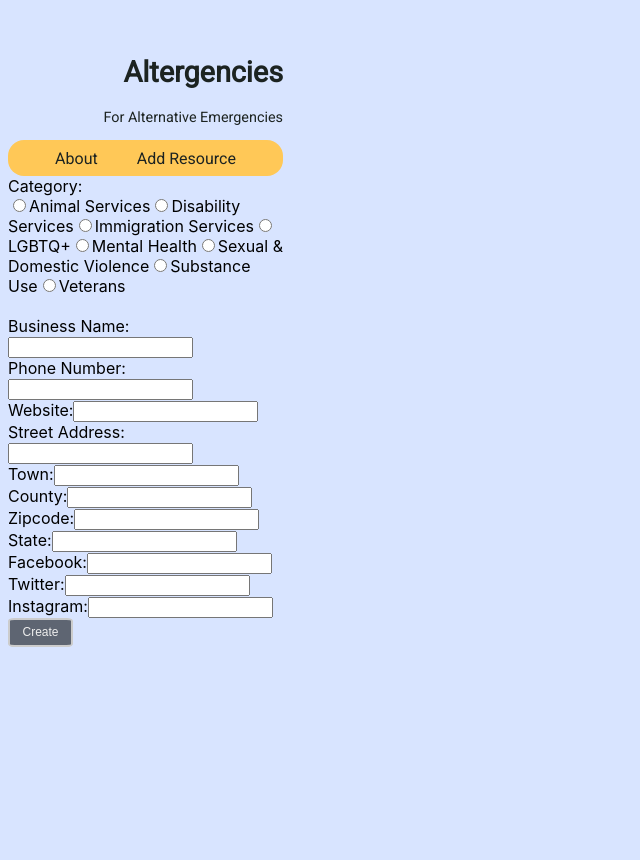
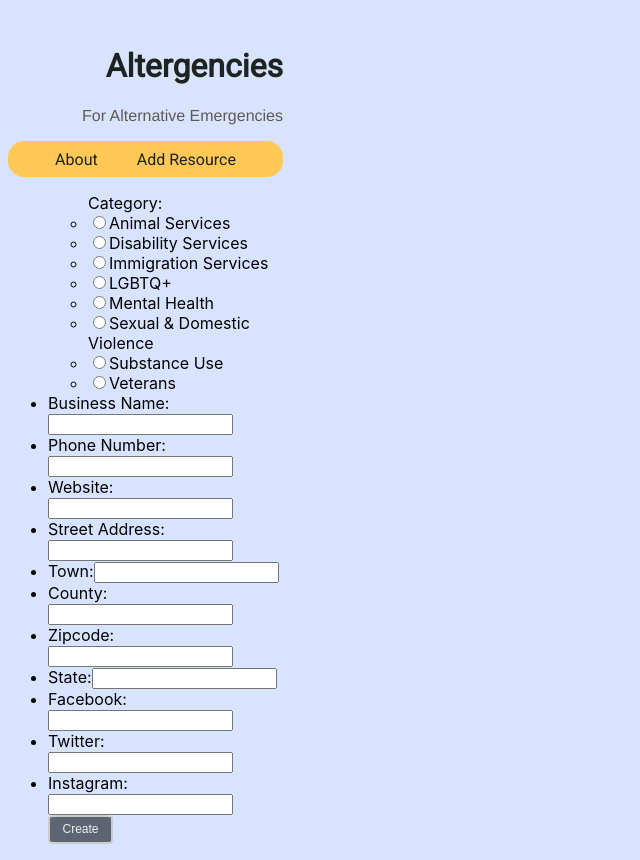
Before and after one commit to breakfastatiffs/nh-resource-client, a React (Create React App) app: page /add in a window 1280 px wide. Shown: the whole page, without its empty margins (0-640 px from the left). Before the commit the page ends 800 px from the top, so only its background shows below. Built offline with nearby package versions, Linux system fonts and the light colour scheme; a web font is replaced by a local one.

Commit message:
need to finish flexboxing form, need add/edit/delete

```diff
--- a/src/components/App/App.css
+++ b/src/components/App/App.css
@@ -11,10 +11,6 @@ body {
     max-width: 275px;
     padding-left: 8px;
     background:#D8E4FF;
-}
-
-h1{
-
 }
 
 p, a {
--- a/src/components/Header/Header.css
+++ b/src/components/Header/Header.css
@@ -1,7 +1,12 @@
 .Header {
-  padding-top: 35px;
-    text-align: right;
-    font-size: .9em;
+  padding-top: 25px;
+  text-align: right;
+  font-size: 1em;
+}
+
+.Header p{
+  color: #5f5956;
+  font-family: helvetica;
 }
 
 #navLI {
--- a/src/components/Resource/Resource.css
+++ b/src/components/Resource/Resource.css
@@ -1,5 +1,6 @@
 .ResourceTitle {
-
+  font-size: 1.1em;
+  font-weight: 600;
 }
 
 .ResourceItem {
--- a/src/routes/AddResource/AddResource.js
+++ b/src/routes/AddResource/AddResource.js
@@ -63,125 +63,155 @@ export default class AddResource extends React.Component {
         id="add-new"
         onSubmit={this.handleSubmit}
       >
+        <ul className='flex-outer'>
+          <ul className='flex-inner'>
             <div className='category-options'>
               <label htmlFor="category">Category:</label>
-          <br />
+              <li>
                 <Input
                   name='category'
                   type='radio'
                 >
                 </Input>
                 <label htmlFor="category-type">Animal Services</label>
+              </li>
+              <li>
                 <Input
                   name='category'
                   type='radio'
                 >
                 </Input>
                 <label htmlFor="category-type">Disability Services</label>
+              </li>
+              <li>
                 <Input
                   name='category'
                   type='radio'
                 >
                 </Input>
                 <label htmlFor="category-type">Immigration Services</label>
+              </li>
+              <li>
                 <Input
                   name='category'
                   type='radio'
                 >
                 </Input>
                 <label htmlFor="category-type">LGBTQ+</label>
+              </li>
+              <li>
                 <Input
                   name='category'
                   type='radio'
                 >
                 </Input>
                 <label htmlFor="category-type">Mental Health</label>
+              </li>
+              <li>
                 <Input
                   name='category'
                   type='radio'
                 >
                 </Input>
                 <label htmlFor="category-type">Sexual & Domestic Violence</label>
+              </li>
+              <li>
                 <Input
                   name='category'
                   type='radio'
                 >
                 </Input>
                 <label htmlFor="category-type">Substance Use</label>
+              </li>
+              <li>
                 <Input
                   name='category'
                   type='radio'
                 >
                 </Input>
                 <label htmlFor="category-type">Veterans</label>
+              </li>
             </div>
-        <br />
-
+          </ul>
+          <li>
             <label htmlFor="title">Business Name:</label>
             <Input
               name='title'
             >
             </Input>
-        <br />
+          </li>
+          <li>
             <label htmlFor="number">Phone Number:</label>
             <Input
               name='phone_number'
             >
             </Input>
-        <br />
+          </li>
+          <li>
             <label htmlFor="url">Website:</label>
             <Input
               name='url'
             >
             </Input>
-        <br />
+          </li>
+          <li>
             <label htmlFor="address">Street Address:</label>
             <Input
               name='street_address'
             >
             </Input>
-        <br />
+          </li>
+          <li>
             <label htmlFor="town">Town:</label>
             <Input
               name='city'
             >
             </Input>
-        <br />
+          </li>
+          <li>
             <label htmlFor="county">County:</label>
             <Input
               name='county'
             >
-        </Input>        <br />
+            </Input>
+          </li>
+          <li>
             <label htmlFor="zip_code">Zipcode:</label>
             <Input
               name='zip_code'
             >
-        </Input>        <br />
+            </Input>
+          </li>
+          <li>
             <label htmlFor="state">State:</label>
             <Input
               name='state'
             >
             </Input>
-        <br />
+          </li>
+          <li>
             <label htmlFor="facebook">Facebook:</label>
             <Input
               name='facebook'
             >
             </Input>
-        <br />
+          </li>
+          <li>
             <label htmlFor="twitter">Twitter:</label>
             <Input
               name='twitter'
             >
             </Input>
-        <br />
+          </li>
+          <li>
             <label htmlFor="address">Instagram:</label>
             <Input
               name='instagram'
             >
             </Input>
-        <br />
+          </li>
           <Button id="submitbtn" type="submit">Create</Button>
+        </ul>
       </form>
     )
   }
--- a/src/routes/ResourcePage/ResourcePage.css
+++ b/src/routes/ResourcePage/ResourcePage.css
@@ -1,33 +1,29 @@
 .ResourcePageHeader{
     text-align: center;
-    padding-top: .4em;
-    margin-bottom: 1em;
+    padding-top: 5px;
+    margin-bottom: 10px;
+}
+
+.ResourcePageUL {
+    display: flex;
+    flex-direction: column;
+    padding: 0 25px;
+  }
+
+  #ResourcePageIL {
+    padding: .1em;
+    list-style: none;
+    font-size: .92em;
 }
 
 .ResourcePageTitle {
-  padding-left: 1em;
   font-size: 1.1em;
   font-weight: 600;
-  margin-bottom: 1em;
 }
 
 .ResourcePageCategory {
-    padding-top: 1.8em;
-    padding-left: 1em;
     font-size: 1em;
     font-weight: 500;
-  }
-
-.ResourcePageUL {
-  display: flex;
-  flex-direction: column;
-  padding: 0 25px;
-}
-
-#ResourcePageIL {
-  padding: .1em;
-  list-style: none;
-  font-size: .92em;
 }
 
 .ResourceContacts {
@@ -35,20 +31,20 @@
   margin-bottom: 8px;
 }
 
+.ResourcePhone a {
+    color: #F45D01;
+    font-size: 1.1em;
+    font-weight: 500;
+  }
+
 .ResourceAddress {
   font-style: italic;
-  padding-left: 45px;
+  padding-left: inherit;
 }
 
 .crudBtns{
   display: flex;
   justify-content: space-around;
-}
-
-.ResourcePhone a {
-  color: #F45D01;
-  font-size: 1.1em;
-  font-weight: 500;
 }
 
 .SocialMedia {
--- a/src/routes/ResourcePage/ResourcePage.js
+++ b/src/routes/ResourcePage/ResourcePage.js
@@ -62,8 +62,6 @@ function ResourceContent({ resource }) {
       <ul className='ResourcePageUL'>
         <div className='ResourcePageHeader'>
           <span className='ResourcePageTitle'>{resource.title}</span>
-          <br />
-          <span className='ResourcePageCategory'>{resource.category}</span>
         </div>
         <div className='ResourceContacts'>
           <li className='ResourcePhone' id='ResourcePageIL'>
```
Lines whose indentation alone changed are shown as unchanged.
